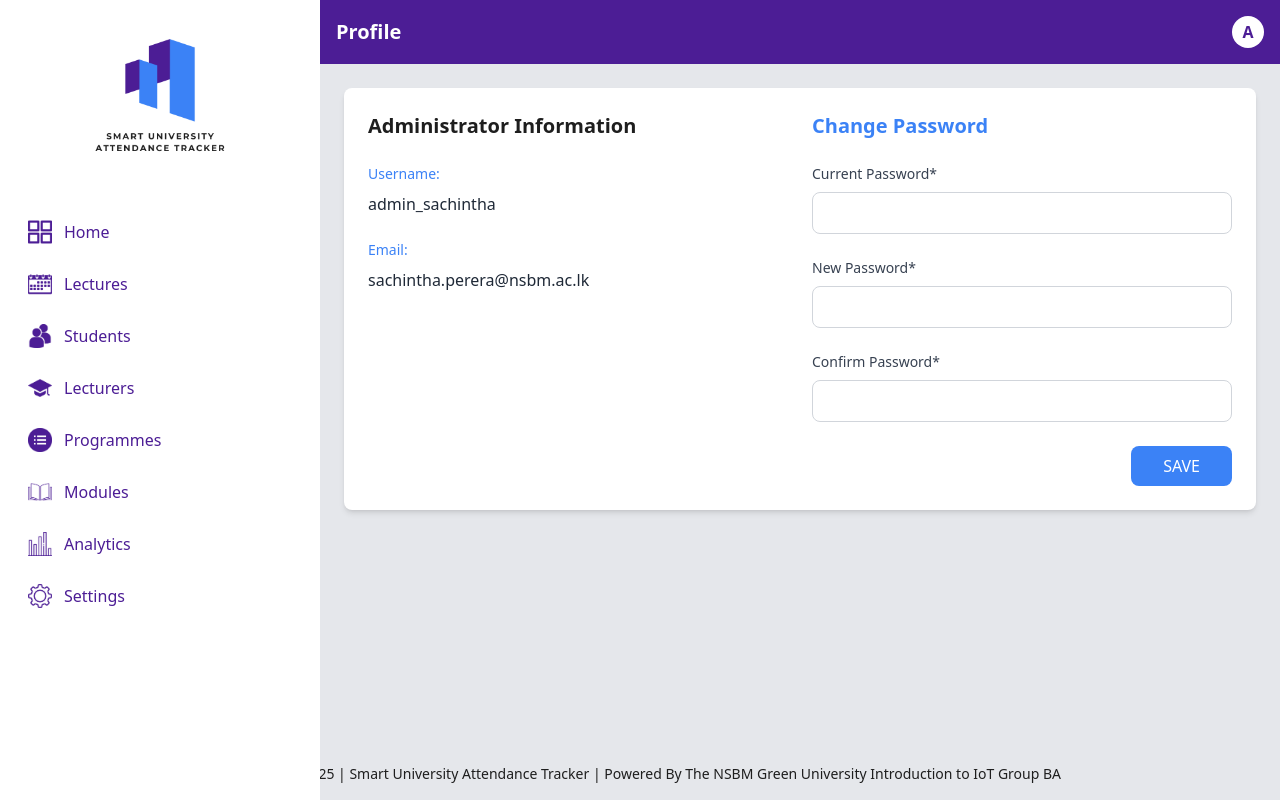
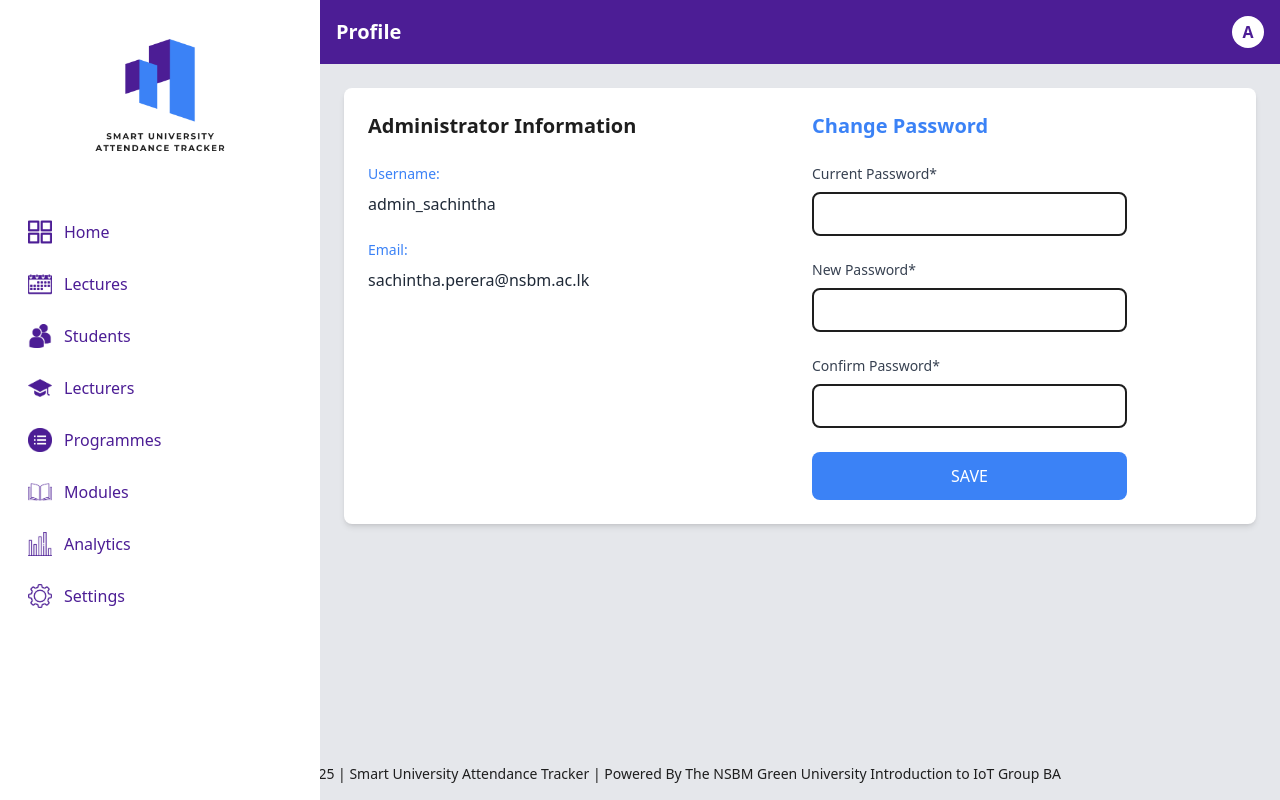
Before and after one commit to buzzaaaaar/PUSL2022_IOT_FE, a React (Create React App) app: page /profile in a window 1280 px wide. Built offline with nearby package versions, Linux system fonts and the light colour scheme.

Commit message:
Profile page updated

```diff
--- a/src/pages/Profile.jsx
+++ b/src/pages/Profile.jsx
@@ -159,52 +159,54 @@ const Profile = () => {
 <div>
   <h2 className="text-xl font-bold text-[#3B82F6] mb-6">Change Password</h2>
 
-                  <div className="mb-6">
+  <div className="space-y-6 w-3/4"> {/* Added w-3/4 to match input field width */}
+    <div>
       <label className="block text-sm font-medium text-gray-700 mb-2">Current Password*</label>
       <input
         type="password"
         value={currentPassword}
         onChange={(e) => setCurrentPassword(e.target.value)}
-                      className={`w-full p-2 border border-gray-300 rounded-lg focus:outline-none focus:ring-2 focus:ring-[#3B82F6] ${
+        className={`w-full p-2 border-2 border-[#1E1E1E] rounded-lg focus:outline-none focus:ring-2 focus:ring-[#3B82F6] ${
           errors.currentPassword ? 'border-red-500 ring-1 ring-red-500' : ''
         }`}
       />
       {errors.currentPassword && <p className="text-red-500 text-xs mt-1">{errors.currentPassword}</p>}
     </div>
 
-                  <div className="mb-6">
+    <div>
       <label className="block text-sm font-medium text-gray-700 mb-2">New Password*</label>
       <input
         type="password"
         value={newPassword}
         onChange={(e) => setNewPassword(e.target.value)}
-                      className={`w-full p-2 border border-gray-300 rounded-lg focus:outline-none focus:ring-2 focus:ring-[#3B82F6] ${
+        className={`w-full p-2 border-2 border-[#1E1E1E] rounded-lg focus:outline-none focus:ring-2 focus:ring-[#3B82F6] ${
           errors.newPassword ? 'border-red-500 ring-1 ring-red-500' : ''
         }`}
       />
       {errors.newPassword && <p className="text-red-500 text-xs mt-1">{errors.newPassword}</p>}
     </div>
 
-                  <div className="mb-6">
+    <div>
       <label className="block text-sm font-medium text-gray-700 mb-2">Confirm Password*</label>
       <input
         type="password"
         value={confirmPassword}
         onChange={(e) => setConfirmPassword(e.target.value)}
-                      className={`w-full p-2 border border-gray-300 rounded-lg focus:outline-none focus:ring-2 focus:ring-[#3B82F6] ${
+        className={`w-full p-2 border-2 border-[#1E1E1E] rounded-lg focus:outline-none focus:ring-2 focus:ring-[#3B82F6] ${
           errors.confirmPassword ? 'border-red-500 ring-1 ring-red-500' : ''
         }`}
       />
       {errors.confirmPassword && <p className="text-red-500 text-xs mt-1">{errors.confirmPassword}</p>}
     </div>
 
-                  <div className="flex justify-end">
+    <div className="flex justify-center">
       <button
         onClick={handleSave}
-                      className="px-8 py-2 bg-[#3B82F6] text-white rounded-lg font-medium hover:bg-blue-600 active:bg-blue-700 active:ring-2 active:ring-blue-300 transition-all"
+        className="w-full px-4 py-3 bg-[#3B82F6] text-white rounded-lg font-medium hover:bg-blue-600 active:bg-blue-700 active:ring-2 active:ring-blue-300 transition-all text-center"
       >
         SAVE
       </button>
+    </div>
   </div>
 </div>
               </div>
```
Lines whose indentation alone changed are shown as unchanged.
